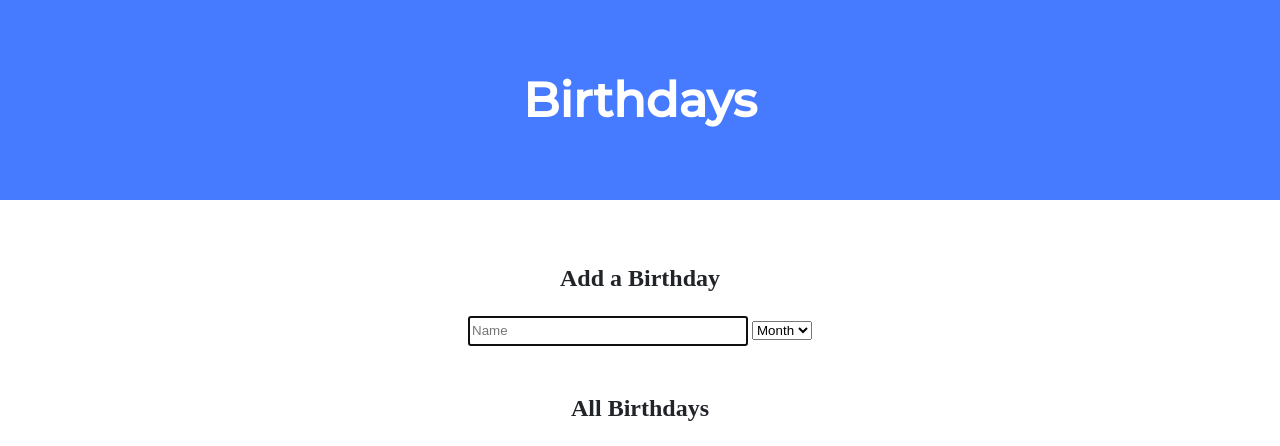
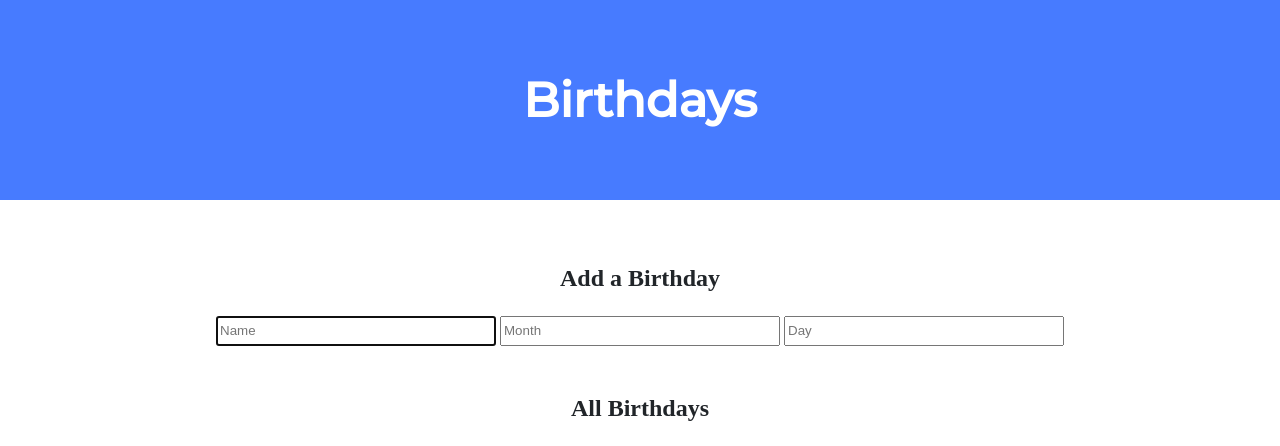
Before and after one commit to Eonflip/CS50, a Flask app: page / in a window 1280 px wide. Shown: the top 446 px of the page. Run offline with Flask 3, Linux system fonts and the light colour scheme; some libraries are stand-ins or nearby versions.

Commit message:
Fri, Aug 11, 2023, 3:20 PM -06:00

```diff
--- a/birthdays/templates/index.html
+++ b/birthdays/templates/index.html
@@ -17,12 +17,8 @@
                 <!-- TODO: Create a form for users to submit a name, a month, and a day -->
                 <form action="/" method="get">
                     <input autocomplete="off" autofocus name="name" placeholder="Name" type="text">
-                    <select name="month">
-                        <option disabled selected>Month</option>
-                        {% for month in MONTHS %}
-                            <option value="{{ month }}">{{ month }}</option>
-                        {% endfor %}
-                    </select>
+                    <input autocomplete="off" autofocus name="month" placeholder="Month" type="text">
+                    <input autocomplete="off" autofocus name="day" placeholder="Day" type="text">
                 </form>
             </div>
 
```
